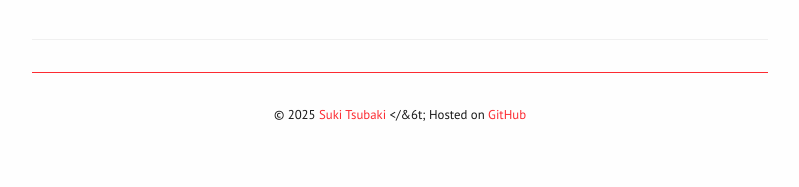
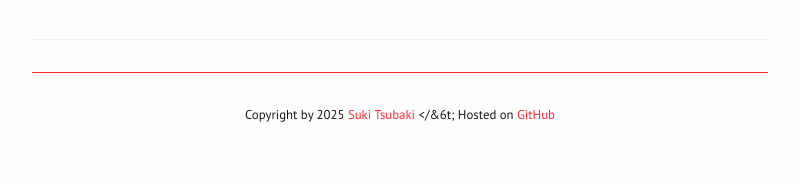
Before and after one commit to sukitsubaki/sukitsubaki.github.io, a Jekyll site: the page built from index.html, in a window 1280 px wide. Shown: the part 1123-1310 px from the top of the page, without its empty margins (240-1039 px from the left). Built offline with Jekyll 4.4.1, drawn with Linux system fonts in a browser that asks for light colours.

Commit message:
Update default.html

```diff
--- a/_layouts/default.html
+++ b/_layouts/default.html
@@ -27,7 +27,7 @@
     </main>
 
     <footer>
-        <p>&copy; {{ site.time | date: '%Y' }} <a href="https://github.com/sukitsubaki" target="_blank">{{ site.author }}</a> &lt;/&6t; Hosted on <a href="https://github.com/sukitsubaki/sukitsubaki.github.io" target="_blank">GitHub</a></p>
+        <p>Copyright by {{ site.time | date: '%Y' }} <a href="https://github.com/sukitsubaki" target="_blank">{{ site.author }}</a> &lt;/&6t; Hosted on <a href="https://github.com/sukitsubaki/sukitsubaki.github.io" target="_blank">GitHub</a></p>
     </footer>
 </body>
 </html>
```
